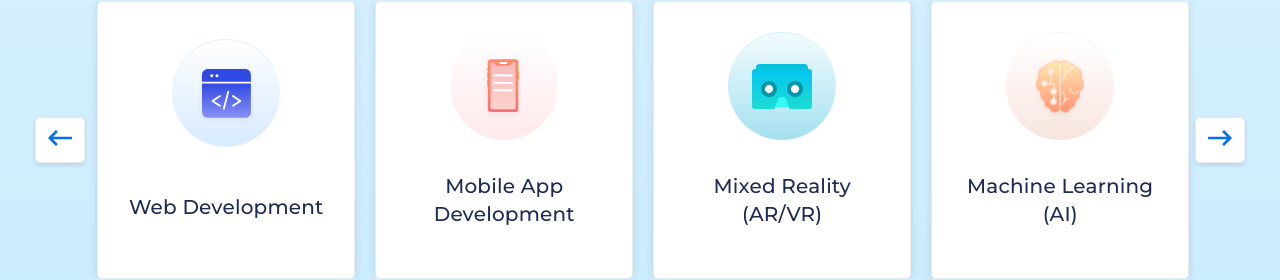
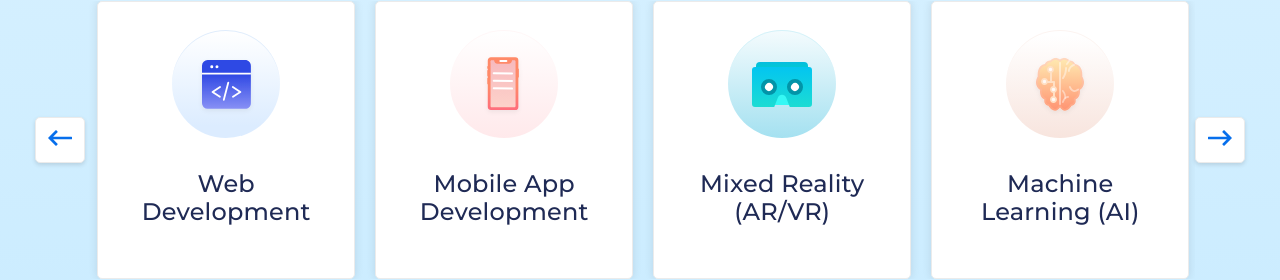
Before and after one commit to madhavsharma2106/edtech-brochure, a React (Create React App) app: page / in a window 1280 px wide. Shown: the part 755-1035 px from the top of the page. Built offline with nearby package versions, Linux system fonts and the light colour scheme.

Commit message:
increased font size

```diff
--- a/src/components/atoms/Text/index.scss
+++ b/src/components/atoms/Text/index.scss
@@ -29,7 +29,7 @@
 }
 
 .text-title-one {
-  @include fontSizeHeightSpacing(20px, 28px, 0.2px);
+  @include fontSizeHeightSpacing(24px, 28px, 0.2px);
   color: $primary-black;
 }
 .text-title-two {
```
